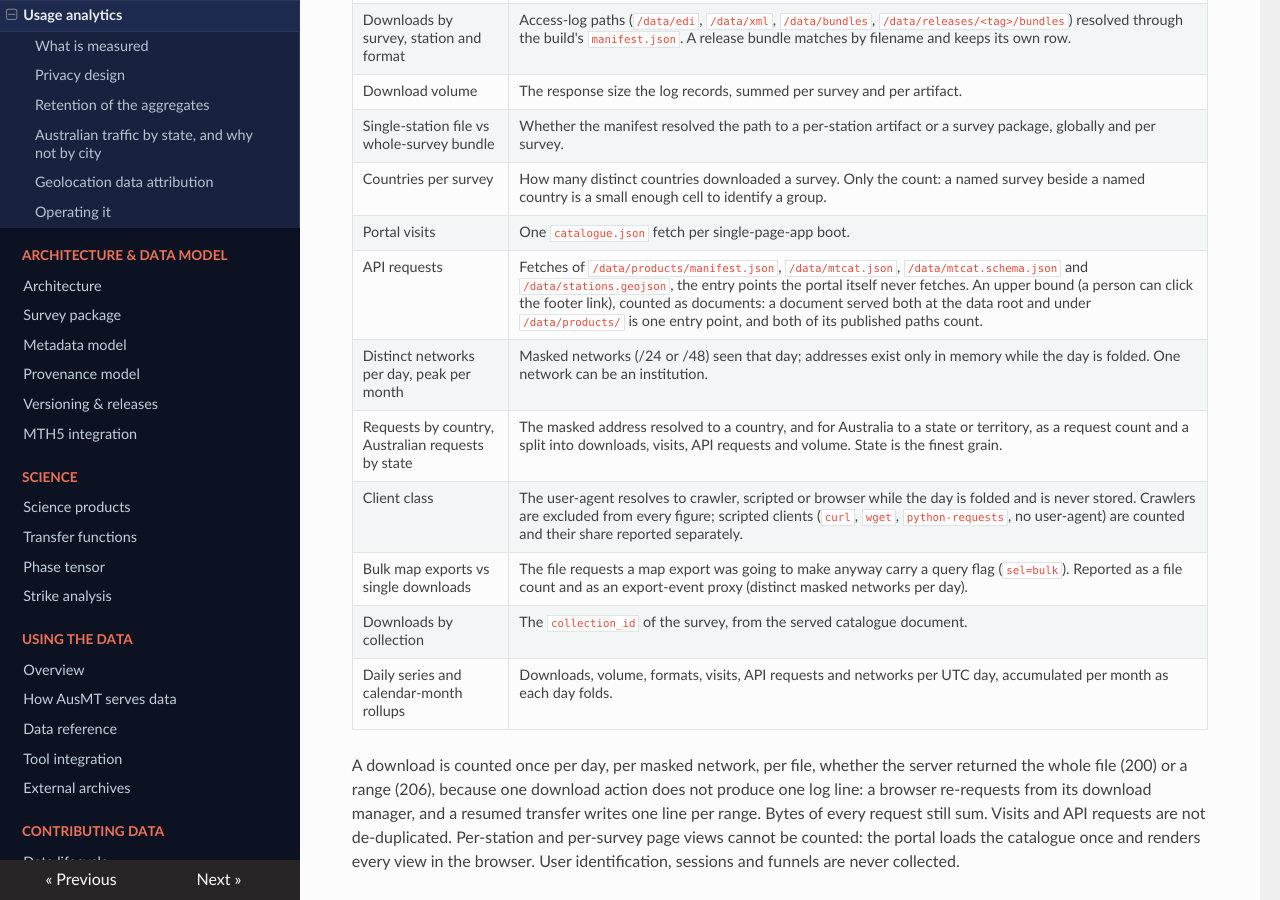
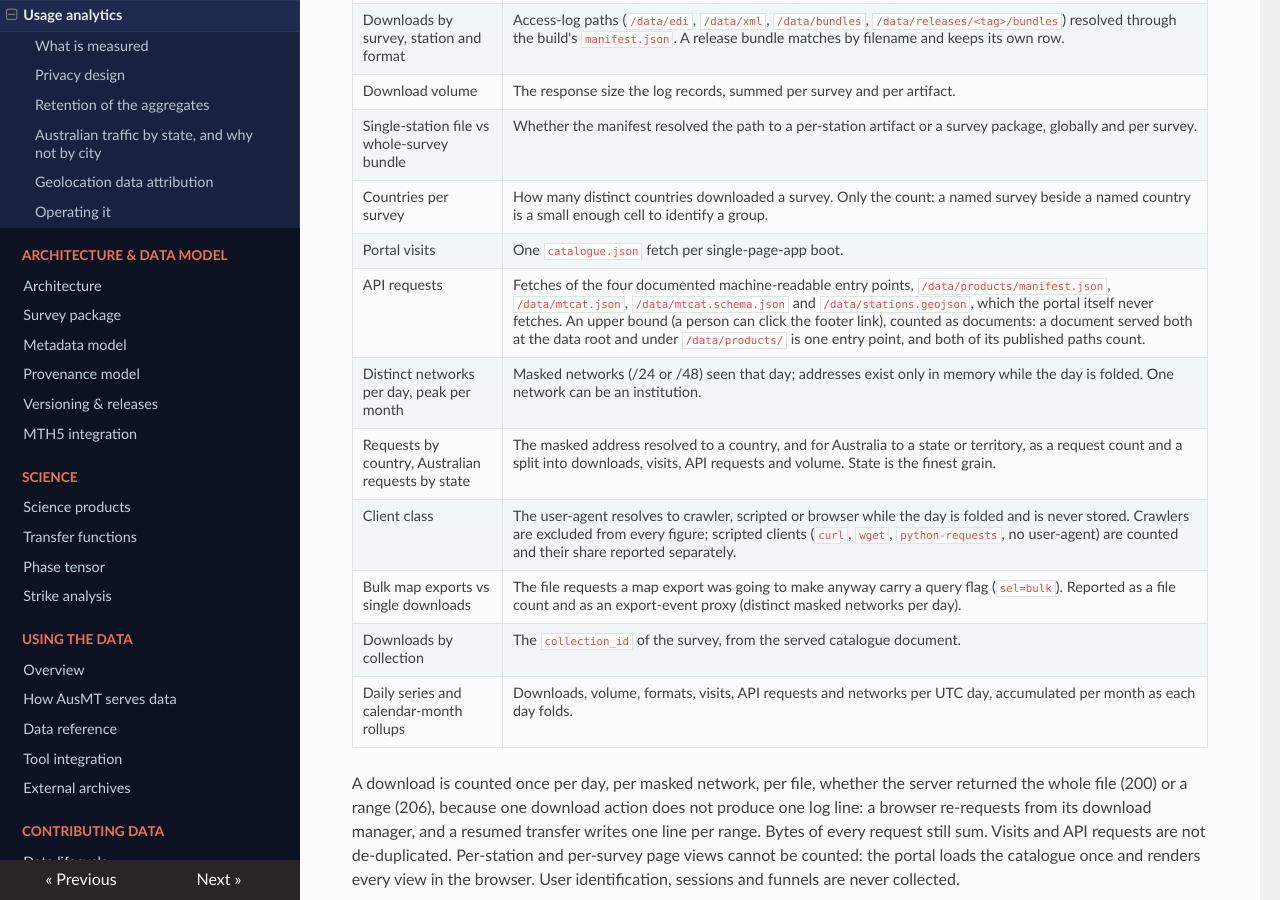
Before and after one commit to bvkay/ausmt, an MkDocs documentation site: the page built from docs/docs/introduction/usage-analytics.md, in a window 1280 px wide and 900 px high, scrolled down 344 px. Built offline with MkDocs 1.6.1, drawn with Linux system fonts in a browser that asks for light colours; nearby versions of some CDN libraries.

Commit message:
docs: usage-analytics names the four documented entry points again
The docs condense in PR #161 (b60a295) dropped the phrase 'four documented machine-readable entry points' from the API-requests row, which deploy/tests/test_aggregate_stats.py pins against aggregate_stats._API_PATHS. gateway-ci did not run on that merge (its paths filter excludes docs/), so main is latently red for the gateway lane; this lane's PR touches gateway/ and would surface it. Restores the phrase; the four paths were already named. Pin RED at ef526ae, GREEN after; mkdocs --strict and the portal docs pins green.

```diff
--- a/docs/docs/introduction/usage-analytics.md
+++ b/docs/docs/introduction/usage-analytics.md
@@ -14,7 +14,7 @@ aggregate counts are stored.
 | Single-station file vs whole-survey bundle | Whether the manifest resolved the path to a per-station artifact or a survey package, globally and per survey. |
 | Countries per survey | How many distinct countries downloaded a survey. Only the count: a named survey beside a named country is a small enough cell to identify a group. |
 | Portal visits | One `catalogue.json` fetch per single-page-app boot. |
-| API requests | Fetches of `/data/products/manifest.json`, `/data/mtcat.json`, `/data/mtcat.schema.json` and `/data/stations.geojson`, the entry points the portal itself never fetches. An upper bound (a person can click the footer link), counted as documents: a document served both at the data root and under `/data/products/` is one entry point, and both of its published paths count. |
+| API requests | Fetches of the four documented machine-readable entry points, `/data/products/manifest.json`, `/data/mtcat.json`, `/data/mtcat.schema.json` and `/data/stations.geojson`, which the portal itself never fetches. An upper bound (a person can click the footer link), counted as documents: a document served both at the data root and under `/data/products/` is one entry point, and both of its published paths count. |
 | Distinct networks per day, peak per month | Masked networks (/24 or /48) seen that day; addresses exist only in memory while the day is folded. One network can be an institution. |
 | Requests by country, Australian requests by state | The masked address resolved to a country, and for Australia to a state or territory, as a request count and a split into downloads, visits, API requests and volume. State is the finest grain. |
 | Client class | The user-agent resolves to crawler, scripted or browser while the day is folded and is never stored. Crawlers are excluded from every figure; scripted clients (`curl`, `wget`, `python-requests`, no user-agent) are counted and their share reported separately. |
```
